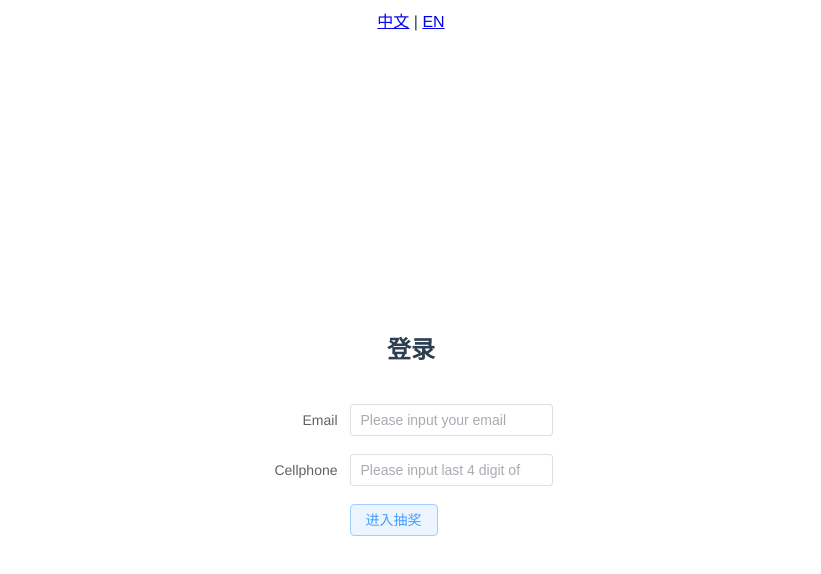
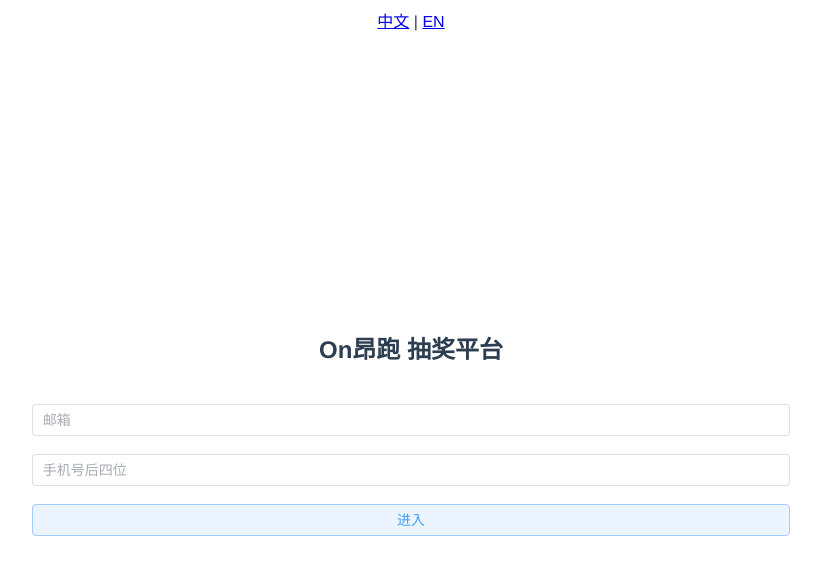
Before and after one commit to ailyle2022/on_china_2025_lucky_draw, a Vue app in the folder client/: page /login in a window 1280 px wide. Shown: the top 574 px of the page, without its empty margins (229-1050 px from the left). Built offline with nearby package versions, Linux system fonts and the light colour scheme.

Commit message:
使用双语显示Login页

```diff
--- a/client/src/i18n/en-US.json
+++ b/client/src/i18n/en-US.json
@@ -1,11 +1,11 @@
 {
-    "login": {
-      "title": "Login",
-      "username": "Username",
-      "password": "Password",
-      "button": "Enter Lottery"
-    },
-    "messages": {
-      "error": "Invalid username or password"
-    }
+  "login": {
+    "title": "On Lottery Platform",
+    "email": "Email",
+    "cellphone": "Last four digits of phone number",
+    "button": "Enter"
+  },
+  "messages": {
+    "authorization_error": "Authorization error"
   }
+}
--- a/client/src/i18n/zh-CN.json
+++ b/client/src/i18n/zh-CN.json
@@ -1,11 +1,11 @@
 {
     "login": {
-      "title": "登录",
-      "username": "用户名",
-      "password": "密码",
-      "button": "进入抽奖"
+      "title": "On昂跑 抽奖平台",
+      "email": "邮箱",
+      "cellphone": "手机号后四位",
+      "button": "进入"
     },
     "messages": {
-      "error": "用户名或密码错误"
+      "authorization_error": "授权错误"
     }
   }
--- a/client/src/views/LoginPage.vue
+++ b/client/src/views/LoginPage.vue
@@ -3,15 +3,15 @@
     <div class="login-title">
       <h2>{{ $t('login.title') }}</h2>
     </div>
-    <el-form @submit.prevent="handleLogin" :model="loginForm" label-width="80px">
-      <el-form-item label="Email">
-        <el-input v-model="loginForm.username" placeholder="Please input your email"></el-input>
-      </el-form-item>
-      <el-form-item label="Cellphone">
-        <el-input type="password" v-model="loginForm.password" placeholder="Please input last 4 digit of"></el-input>
+    <el-form @submit.prevent="handleLogin" :model="loginForm" style="width: 60%;">
+      <el-form-item>
+        <el-input v-model="loginForm.username" :placeholder="$t('login.email')"></el-input>
       </el-form-item>
       <el-form-item>
-        <el-button type="primary" plain native-type="submit">进入抽奖</el-button>
+        <el-input type="password" v-model="loginForm.password" :placeholder="$t('login.cellphone')"></el-input>
+      </el-form-item>
+      <el-form-item>
+        <el-button class="full-width-button" type="primary" plain native-type="submit">{{$t('login.button')}}</el-button>
       </el-form-item>
     </el-form>
   </div>
@@ -34,7 +34,7 @@ export default {
         localStorage.setItem('userToken', this.loginForm.username);
         this.$router.push('/');
       } else {
-        this.$message.error('用户名或密码错误');
+        this.$message.error(this.$t('messages.authorization_error'));
       }
     }
   }
```
